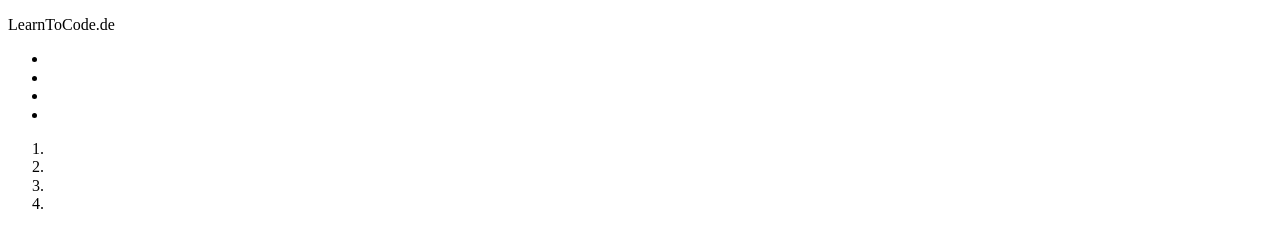
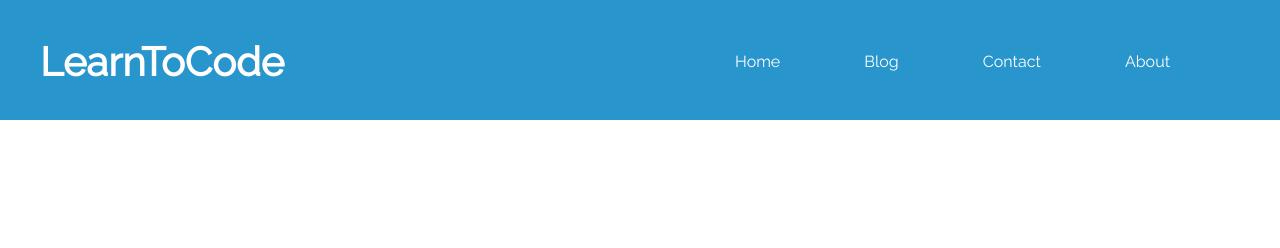
Before and after one commit to lukasmankow/FrontEndNews, a plain HTML site: page index.html in a window 1280 px wide. Drawn offline with nearby package versions, Linux system fonts and the light colour scheme.

Commit message:
Erster Schritt

```diff
--- a/index.html
+++ b/index.html
@@ -3,42 +3,21 @@
   <head>
     <meta charset="utf-8">
     <title></title>
-    <link rel="stylesheet" href="normalize.css">
-    <link rel="stylesheet" href="main.css">
+    <link href='node_modules/normalize.css/normalize.css' rel='stylesheet' />
+    <link href='main.css' rel='stylesheet' />
+    <link href="https://fonts.googleapis.com/css?family=Raleway" rel="stylesheet">
   </head>
+
   <body>
-    <header>
-      <p>LearnToCode.de</p>
-      <ul>
-        <li>
-          <a></a>
-        </li>
-        <li>
-          <a></a>
-        </li>
-        <li>
-          <a></a>
-        </li>
-        <li>
-          <a></a>
-        </li>
-      </ul>
-    </header>
-    <main>
-      <ol>
-        <li>
-          <a></a>
-        </li>
-        <li>
-          <a></a>
-        </li>
-        <li>
-          <a></a>
-        </li>
-        <li>
-          <a></a>
-        </li>
-      </ol>
-    </main>
+  <div id='nav1'>
+        <h1><a href='index.html'>LearnToCode</a></h1>
+        <ul>
+          <li><a href='index.html'>Home</a></li>
+          <li><a href='blog.html'>Blog</a></li>
+          <li><a href='contact.html'>Contact</a></li>
+          <li><a href='about.html'>About</a></li>
+        </ul>
+      </div>
+
   </body>
 </html>
--- a/main.css
+++ b/main.css
@@ -0,0 +1,55 @@
+@charset "utf-8";
+
+/* Base Section */
+
+body {
+  font-family: 'Raleway', sans-serif;
+}
+
+/* Header */
+* {
+  padding: 0px;
+  margin: 0px;
+}
+
+#nav1 {
+  width: 100%;
+  height: 120px;
+  line-height: 70px;
+  background: #2895cc;
+}
+
+#nav1 h1 {
+  float: left;
+  font-size: 2.5em;
+  margin-left: 40px;
+
+}
+
+#nav1 h1 a {
+  text-decoration: none;
+  color: white;
+
+}
+
+#nav1 ul {
+  float: right;
+  margin-right: 70px;
+  margin-top: 27px;
+
+}
+
+#nav1 ul li {
+  display: inline-block;
+  list-style-type: none;
+}
+
+#nav1 ul li a{
+  text-decoration: none;
+  color: white;
+  padding: 40px;
+}
+
+#nav1 ul li: hover {
+  background: #1684bb;
+}
```
Also changed, not shown: about.html (added), blog.html (added), contact.html (added).
